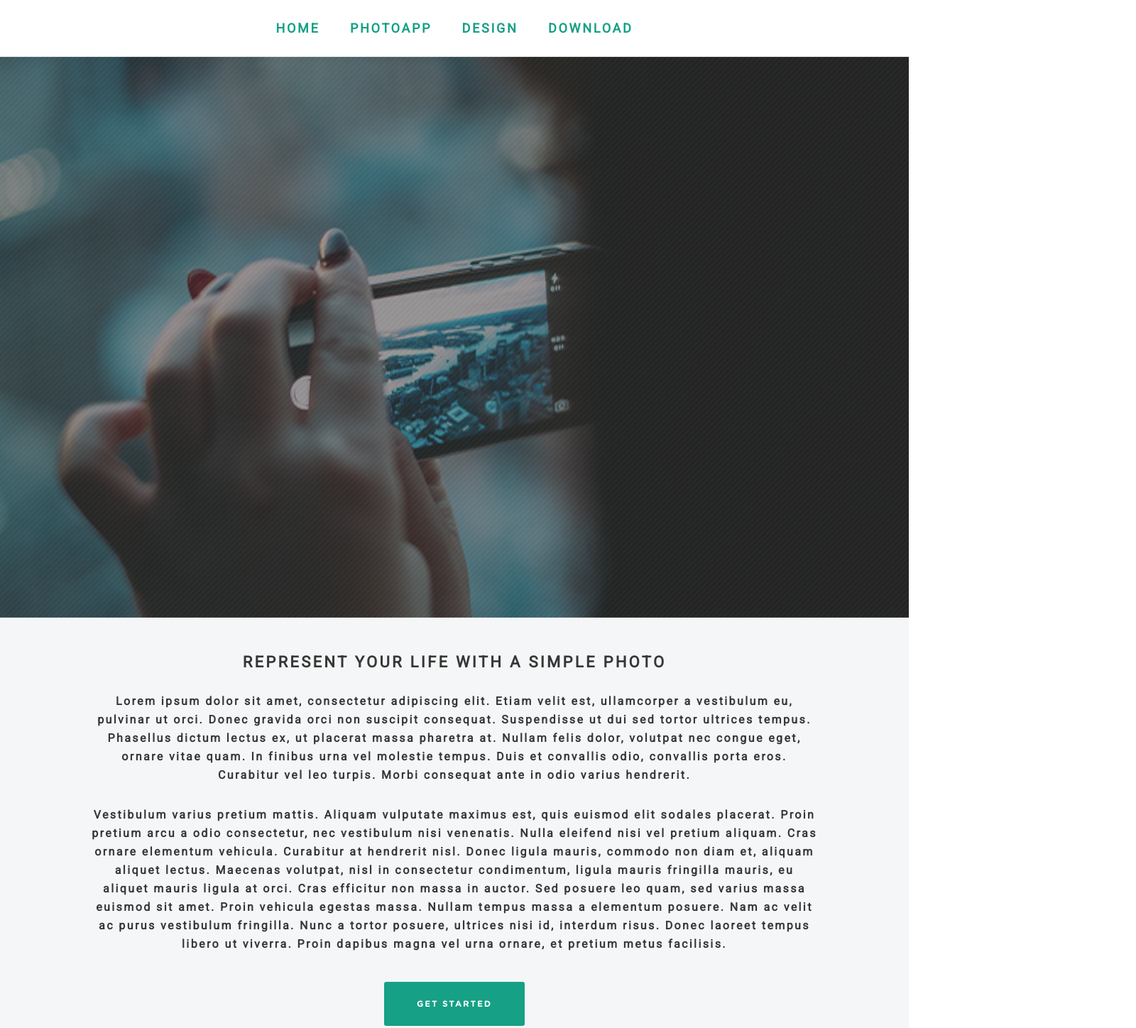
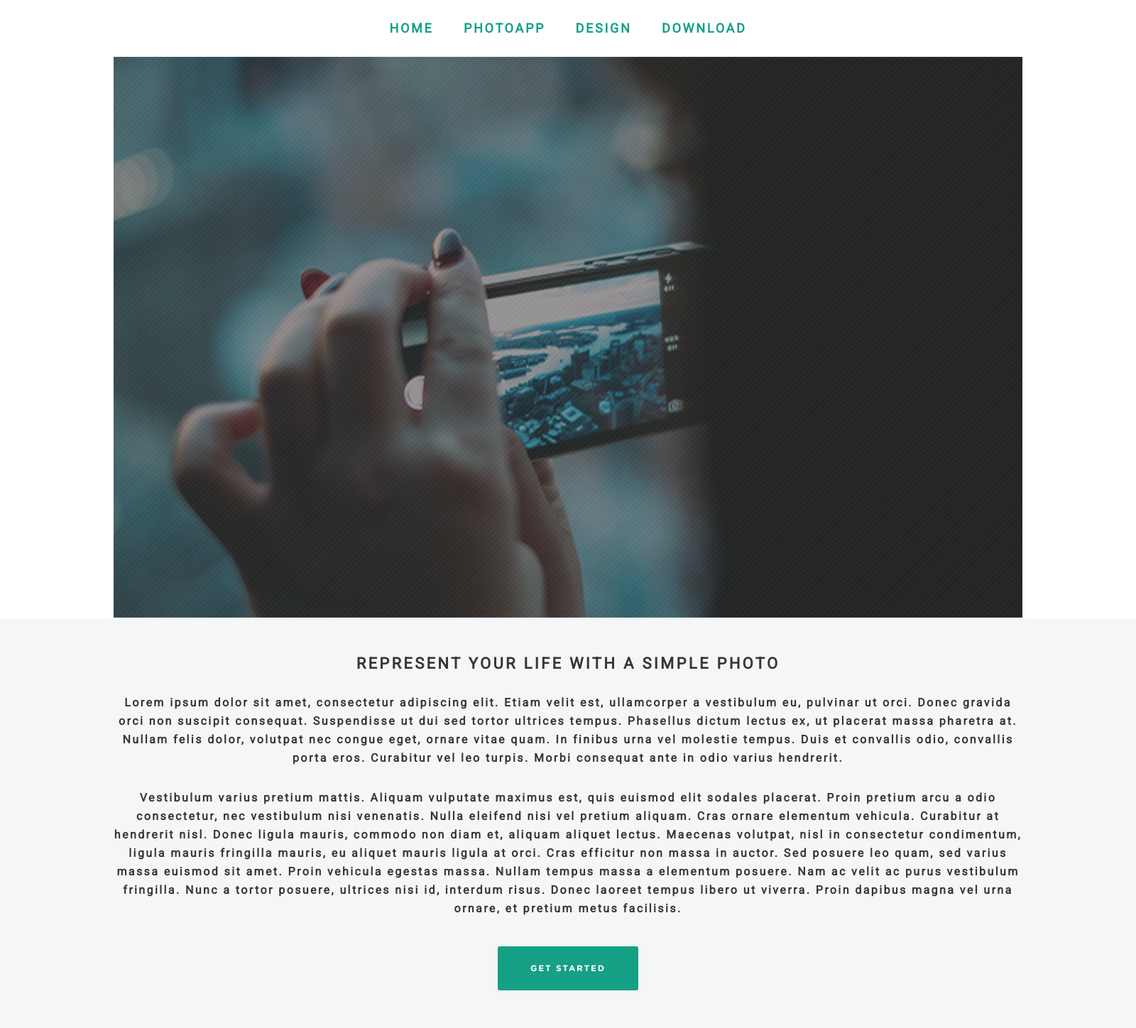
Before and after one commit to Fenriez/DAN.IT-hmwrk_1, a plain HTML site: page index.html in a window 1280 px wide. Shown: the top 1448 px of the page at 71% size, 1600 px wide, since content can reach past the window. Drawn offline with Linux system fonts and the light colour scheme.

Commit message:
Index.html - tag img.main-img in section.main added. Style.css -.css - class .main-img added; 'height' and 'width' properties removed for some elements; .content-text-wrap paddings changed; .сщзсÑcopyright layout changed

```diff
--- a/css/style.css
+++ b/css/style.css
@@ -15,38 +15,21 @@ a, a:hover, a:active {
 html {
     font-size: 10px;
 }
-body {
-    width: 100%;
-}
 
 /* CLASSES */
 .wrapper {
-    width: 1280px;
+    width: 1600px;
     margin: 0 auto;
 }
 
 /* Navigation bar */
-.navigation {
+.nav-bar {
     height: 80px;
-}
-.nav-bar {
-    margin: 0 auto;
-    height: 100%;
-    width: 45%;
     text-align: center;
 }
-/* .nav-bar {
-    margin: 0 auto;
-    height: 100%;
-    width: 45%;
-    display: flex;
-    justify-content: space-between;
-    align-items: center;
-} */
 .nav-btn-wrap {
     display: inline-block;
     margin: 29px 20px;
-    height: 100%;
 }
 .nav-btn {
     text-transform: uppercase;
@@ -59,31 +42,24 @@ body {
 
 /* Section - Main */
 .main {
-    height: 790px;
     width: 100%;
-    background: url(../images/bg-header.png) #FFFFFF no-repeat;
-    background-size: 100% 100%;
+    text-align: center;
+}
+.main-img {
+    max-width: 100%;
 }
 
 /* Section - Content */
 .content {
     background-color: #f5f6f7;
     text-align: center;
-}/* .content {
-    height: 650px;
-    display: flex;
-    text-align: center;
-    align-items: center;
-    flex-direction: column;
-    background-color: #f5f6f7;
-} */
+}
 .content-text-wrap {
     width: 80%;
     margin: 0 auto;
-    padding: 20px 0 20px 0;
+    padding: 50px 0 20px 0;
 }
 .content-text-title {
-    margin-top: 30px;
     text-transform: uppercase;
     font-size: 2.2rem;
     letter-spacing: 3.3px;
@@ -119,12 +95,10 @@ body {
 
 /* Footer */
 .footer {
-    height: 110px;
-    text-align: right;
+    padding: 45px 110px;
 }
 .copyright {
-    display: inline-block;
-    margin: 45.5px 105px 45.5px 0;
+    text-align: right;
     font-size: 1.6rem;
     letter-spacing: 2.4px;
     font-weight: 900;
--- a/index.html
+++ b/index.html
@@ -29,7 +29,7 @@
             </ul>
         </nav>
         <section class="main">
-
+            <img class="main-img" src="./images/bg-header.png" alt="Тут могла быть Ваша реклама">
         </section>
         <section class="content">
             <div class="content-text-wrap">
```
